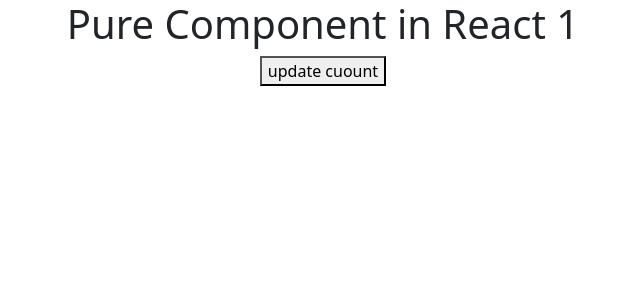
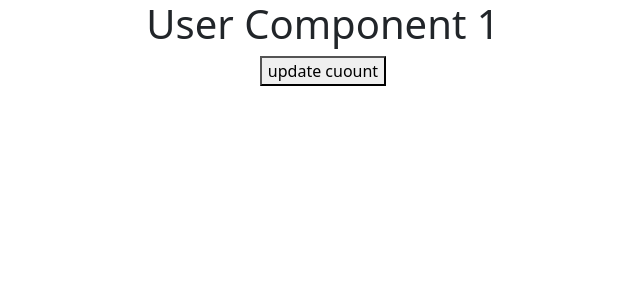
Before and after one commit to j4sumit/reacttopics, a React (Create React App) app: page / in a window 1280 px wide. Shown: the top 300 px of the page, without its empty margins (317-957 px from the left). Built offline with nearby package versions, Linux system fonts and the light colour scheme.

Commit message:
Pure component with Props

```diff
--- a/src/App.js
+++ b/src/App.js
@@ -1,13 +1,11 @@
 // import React from "react";
-import { From } from "react-bootstrap";
+// import { From } from "react-bootstrap";
 import './App.css';
-// import User from "./User";
-
+import User from "./User";
 import React,{PureComponent} from "react";
 class App extends PureComponent
 {
-
-    constructor()
+     constructor()
     {
         super();
         this.state={
@@ -16,15 +14,15 @@ class App extends PureComponent
     }
     render()
     {
-        console.log("check rerendering");
+
         return(
             <div className="App">
-            <h1>Pure Component in React {this.state.count}</h1>
-            <button onClick={()=>this.setState({count: this.state.count+1})}>update cuount</button>
+     <User count={this.state.count}/>
+            <button onClick={()=>this.setState({count: this.state.count})}>
+                update cuount
+                </button>
             </div>
         )
     }
-
-
 }
 export default App;
--- a/src/User.js
+++ b/src/User.js
@@ -1,15 +1,20 @@
-// function User(props)
-// {
-//   const data ={name:"Anil chaurasiya", email: "j4sumit@gmail.com", contactno: 1234567890};
+// import { from } from "react-bootstrap";
+import './App.css';
+// import User from "./User";
 
+import React from "react";
+class User extends React.Component
+{
 
-//   return(
-//     <div>
-//       <h1>User Name: </h1>
-//       {/* <button onClick={props.alert}> Cleck me</button> */}
-//       <button onClick={()=>props.alert(data)}>click me </button>
-//     </div>
-//   )
-// }
+    render()
+    {
+      console.warn("user component check rerendering");
+        return(
+            <div className="App">
+            <h1>User Component {this.props.count}</h1>
 
-// export default User;
+            </div>
+        )
+    }
+    }
+export default User;
```
